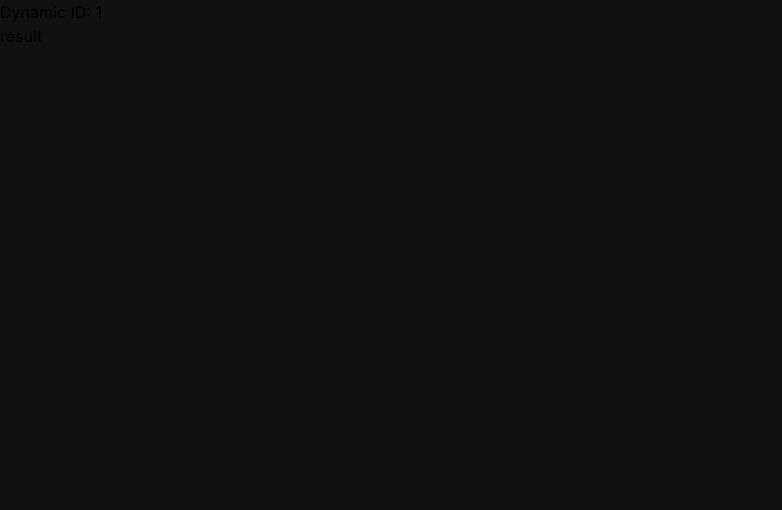
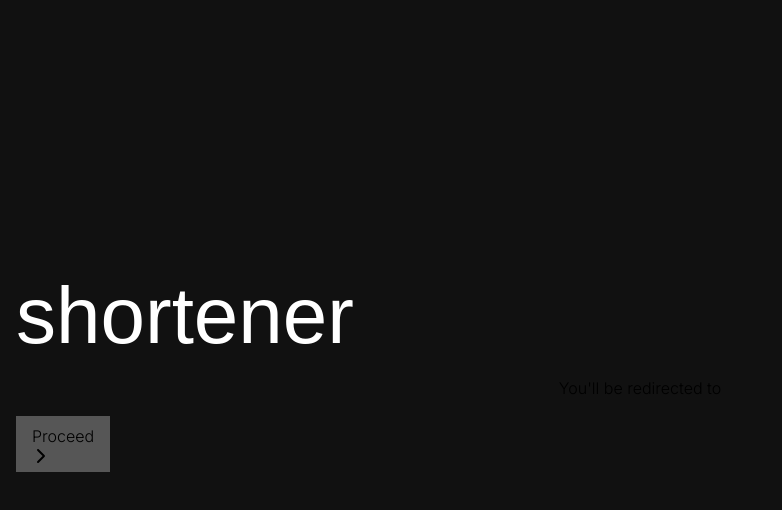
Before and after one commit to ismylsmylv/Shortener, a Next.js app: page /1 in a window 1280 px wide. Shown: the top 510 px of the page, without its empty margins (0-782 px from the left). Built offline with nearby package versions, Linux system fonts and the light colour scheme; no server answers; the database is empty.

Commit message:
style: result page design updated

```diff
--- a/package.json
+++ b/package.json
@@ -15,6 +15,7 @@
     "next": "14.2.7",
     "react": "^18",
     "react-dom": "^18",
+    "react-icons": "^5.3.0",
     "sass": "^1.77.8",
     "uuid": "^10.0.0"
   },
--- /dev/null
+++ b/src/components/logo/page.tsx
@@ -0,0 +1,9 @@
+import React from "react";
+import "./style.scss";
+type Props = {};
+
+function Logo({}: Props) {
+  return <div className="logo">shortener</div>;
+}
+
+export default Logo;
--- /dev/null
+++ b/src/components/logo/style.scss
@@ -0,0 +1,6 @@
+.logo {
+    color: white;
+    font-family: "Bebas Neue", sans-serif;
+    font-weight: 400;
+    font-size: 5rem;
+}
--- a/src/view/input-view/page.tsx
+++ b/src/view/input-view/page.tsx
@@ -3,6 +3,7 @@ import React, { useState } from "react";
 import "./style.scss";
 import axios from "axios";
 import { v4 as uuidv4 } from "uuid";
+import Logo from "@/components/logo/page";
 type Props = {};
 
 function InputView({}: Props) {
@@ -24,7 +25,7 @@ function InputView({}: Props) {
   }
   return (
     <div className="InputView flex justify-center items-center flex-col	">
-      <div className="logo">shortener</div>
+      <Logo />
       <form
         className="input flex justify-center items-center  rounded"
         action={getURL}
--- a/src/view/result-view/page.tsx
+++ b/src/view/result-view/page.tsx
@@ -1,6 +1,8 @@
+import Logo from "@/components/logo/page";
 import axios from "axios";
 import React, { useEffect, useState } from "react";
-
+import { FaChevronRight } from "react-icons/fa6";
+import "./style.scss";
 type Props = {
   params: { url: string };
 };
@@ -16,9 +18,20 @@ function ResultView({ params }: Props) {
     console.log(process.env.NEXT_PUBLIC_BASE_URI + "/api?id=" + params.url);
   }, []);
   return (
-    <div>
-      <h1>Dynamic ID: {params.url}</h1>
-      <p>result {url}</p>
+    <div className="ResultView  flex justify-center items-center flex-col">
+      <Logo />
+      <div className="info">
+        <h1>You&apos;ll be redirected to</h1>
+        <p>{url}</p>
+      </div>
+      <button
+        className="flex gap-2 items-center justify-center rounded"
+        onClick={() => {
+          window.open(url, "_blank");
+        }}
+      >
+        proceed <FaChevronRight />
+      </button>
     </div>
   );
 }
--- /dev/null
+++ b/src/view/result-view/style.scss
@@ -0,0 +1,33 @@
+.ResultView {
+    margin: 0 auto;
+    margin-top: 30svh;
+    padding: 1rem;
+
+    .info {
+        margin-bottom: 1rem;
+
+        h1 {
+            text-align: center;
+            font-weight: 300;
+            margin-bottom: 0.5rem;
+        }
+
+        p {
+            text-align: center;
+
+            color: #78AAFF;
+        }
+    }
+
+    button {
+        background-color: #565656;
+        transition: 200ms linear;
+        font-weight: 300;
+        padding: 0.5rem 1rem;
+        text-transform: capitalize;
+
+        &:hover {
+            background-color: #78AAFF;
+        }
+    }
+}
```
Also changed, not shown: src/view/input-view/style.scss (+2 -7 lines), 1 other file (tests, documents, lock files or other folders).
